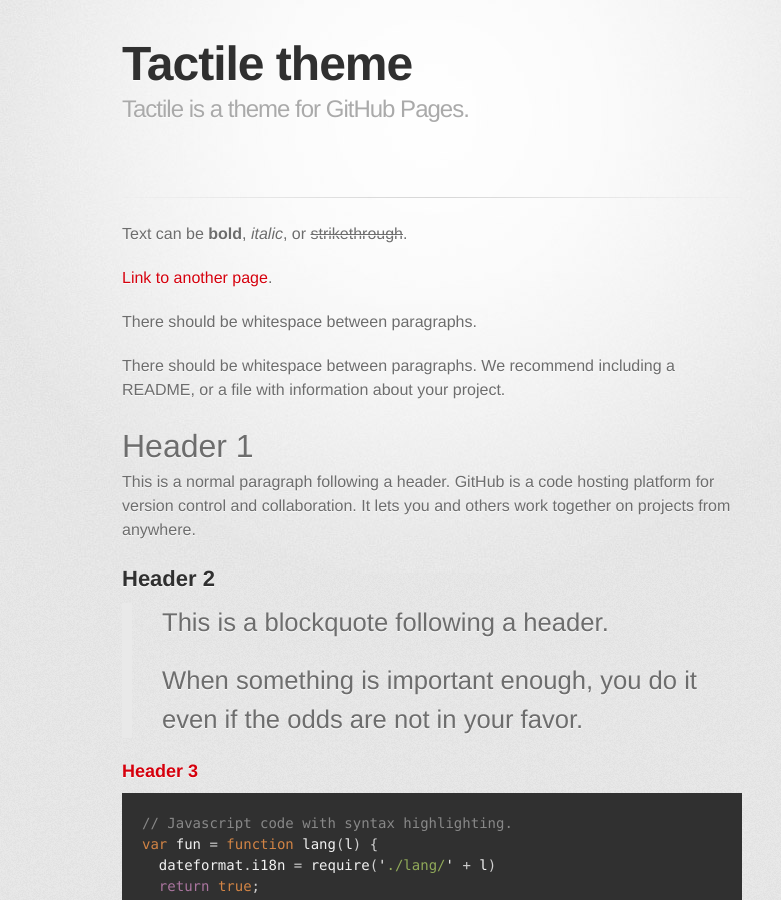
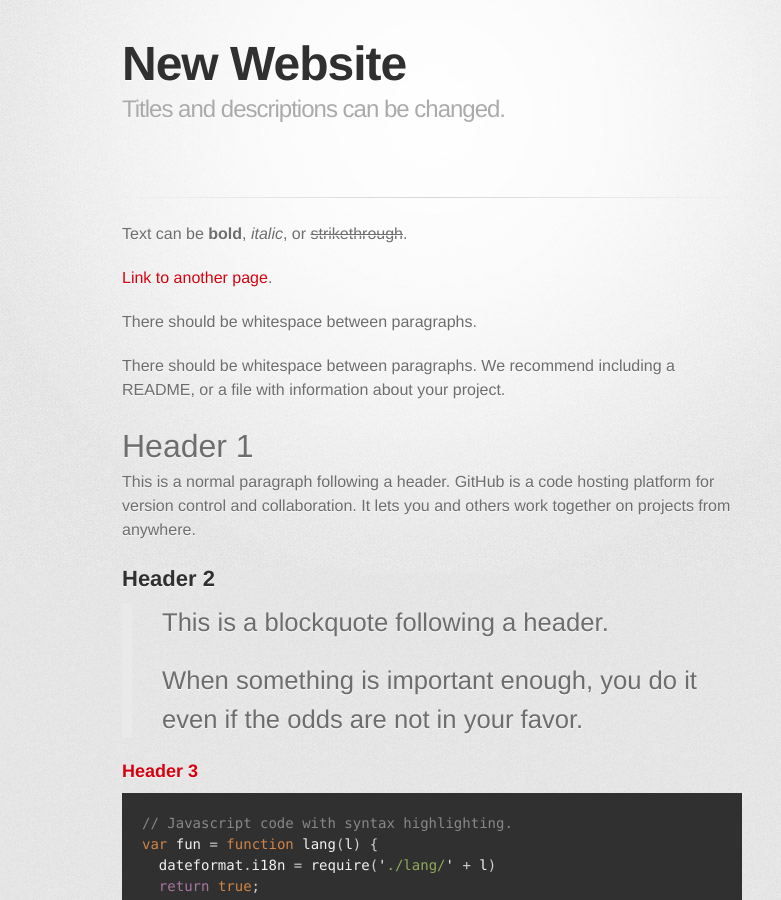
Before and after one commit to jamesjboyd16/jamesjboyd16.github.io, a Jekyll site: the page built from index.md, in a window 1280 px wide and 900 px high. Shown: the whole window, without its empty margins (208-989 px from the left). Built offline with Jekyll 4.4.1, drawn with Linux system fonts in a browser that asks for light colours; some web fonts are replaced; our own code applies the rules of GitHub Pages for plain Markdown files.

Commit message:
Update index.md

```diff
--- a/index.md
+++ b/index.md
@@ -1,5 +1,6 @@
 ---
-layout: default
+title: New Website
+description: Titles and descriptions can be changed.
 ---
 
 Text can be **bold**, _italic_, or ~~strikethrough~~.
```
